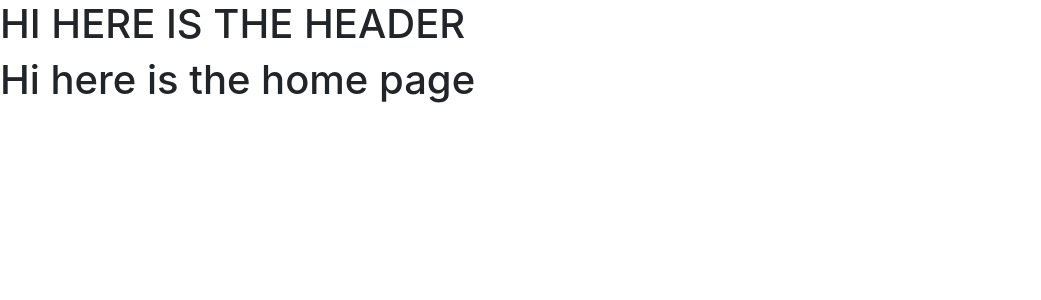
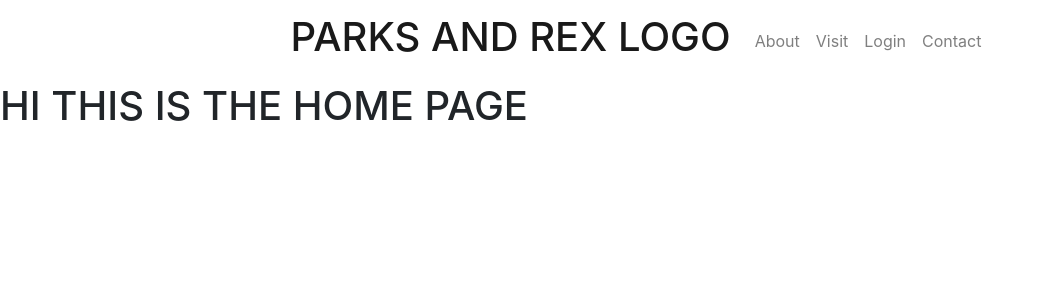
Before and after one commit to brandynh/ParksAndRex, a React (Create React App) app in the folder client/: page / in a window 1280 px wide. Shown: the top 300 px of the page, without its empty margins (0-1041 px from the left). Built offline with nearby package versions, Linux system fonts and the light colour scheme.

Commit message:
navbar links working, a lot of styling to be done

```diff
--- a/client/src/App.js
+++ b/client/src/App.js
@@ -7,11 +7,7 @@ import {
   createHttpLink,
 } from "@apollo/client";
 import { setContext } from "@apollo/client/link/context";
-import {
-  BrowserRouter,
-  Routes,
-  Route
-} from "react-router-dom";
+import { BrowserRouter, Routes, Route, Switch } from "react-router-dom";
 //
 // COMPONENT IMPORTS BELOW
 //
@@ -57,15 +53,15 @@ function App() {
         <>
           <Header />
           <Routes>
-            <Route  path="/" element={<Home />} />
-            <Route  path="/shop" element={< Shop / >} />
-            <Route  path="/login" element={ < Login / >} />
-            <Route  path="/signup" element={ < Signup / >} />
-            <Route  path="/about" element={ <About / > } />
-            <Route  path="/checkout" element={ < Checkout / > } />
-            <Route  path="/contact" element ={ <Contact / > } />
-            <Route  path="/thanks" element={ <Thanks / > } />
-            </Routes>
+            <Route exact path="/" element={<Home />} />
+            <Route exact path="/shop" element={<Shop />} />
+            <Route exact path="/login" element={<Login />} />
+            <Route exact path="/signup" element={<Signup />} />
+            <Route exact path="/about" element={<About />} />
+            <Route exact path="/checkout" element={<Checkout />} />
+            <Route exact path="/contact" element={<Contact />} />
+            <Route exact path="/thanks" element={<Thanks />} />
+          </Routes>
           <Footer />
         </>
       </BrowserRouter>
--- a/client/src/components/Header.js
+++ b/client/src/components/Header.js
@@ -1,13 +1,25 @@
-import React from 'react';
+import React from "react";
+import { Nav, Navbar, Container } from "react-bootstrap";
+import { Link } from "react-router-dom";
 
 const Header = () => {
-  return <div>
+  return (
+      <Navbar className="justify-content-center">
+        <Navbar.Brand href="/">
+          <h1>PARKS AND REX LOGO</h1>
+        </Navbar.Brand>
+        <Navbar.Toggle aria-controls="basic-navbar-nav" />
 
-{/* should contain nav bar and/or title/logo and should render on every page
- */}
- <h1>HI HERE IS THE HEADER</h1>
-
-  </div>;
+        <Nav className="me-auto">
+          <Navbar.Collapse id="basic-navbar-nav">
+            <Nav.Link href="/about">About</Nav.Link>
+            <Nav.Link href="/shop">Visit</Nav.Link>
+            <Nav.Link href="/login">Login</Nav.Link>
+            <Nav.Link href="/contact">Contact</Nav.Link>
+          </Navbar.Collapse>
+        </Nav>
+      </Navbar>
+  );
 };
 
 export default Header;
--- a/client/src/index.css
+++ b/client/src/index.css
@@ -11,3 +11,7 @@ code {
   font-family: source-code-pro, Menlo, Monaco, Consolas, 'Courier New',
     monospace;
 }
+
+Link {
+  text-decoration: none;
+}
--- a/client/src/pages/About.js
+++ b/client/src/pages/About.js
@@ -2,7 +2,7 @@ import React from 'react';
 
 const About = () => {
   return <div>
-
+<h1>WHAT UP THIS IS THE ABOUT PAGE</h1>
 {/* "About" page, description of the business */}
 
   </div>;
--- a/client/src/pages/Contact.js
+++ b/client/src/pages/Contact.js
@@ -2,6 +2,7 @@ import React from 'react';
 
 const Contact = () => {
   return <div>
+    <h1>HI THIS IS THE CONTACT PAGE</h1>
 
 {/* Contact page, possibly with form submission if we want to get fancy with it. */}
 
--- a/client/src/pages/Home.js
+++ b/client/src/pages/Home.js
@@ -2,7 +2,7 @@ import React from 'react';
 
 const Home = () => {
   return <div>
-    <h1>Hi here is the home page</h1>
+    <h1>HI THIS IS THE HOME PAGE</h1>
 {/* Landing page, splashy and attention-grabbing */}
 
   </div>;
--- a/client/src/pages/Login.js
+++ b/client/src/pages/Login.js
@@ -2,7 +2,7 @@ import React from 'react';
 
 const Login = () => {
   return <div>
-
+    <h1>HI THIS IS THE LOGIN PAGE</h1>
     {/* Users will login with form here. */}
 
   </div>;
--- a/package.json
+++ b/package.json
@@ -39,6 +39,7 @@
     "concurrently": "^7.0.0"
   },
   "dependencies": {
-    "graphql": "15.8.0"
+    "graphql": "15.8.0",
+    "react-bootstrap": "^2.1.1"
   }
 }
```
Also changed, not shown: client/src/components/NavBar.js (added, +9 -0 lines), 1 other file (tests, documents, lock files or other folders).
